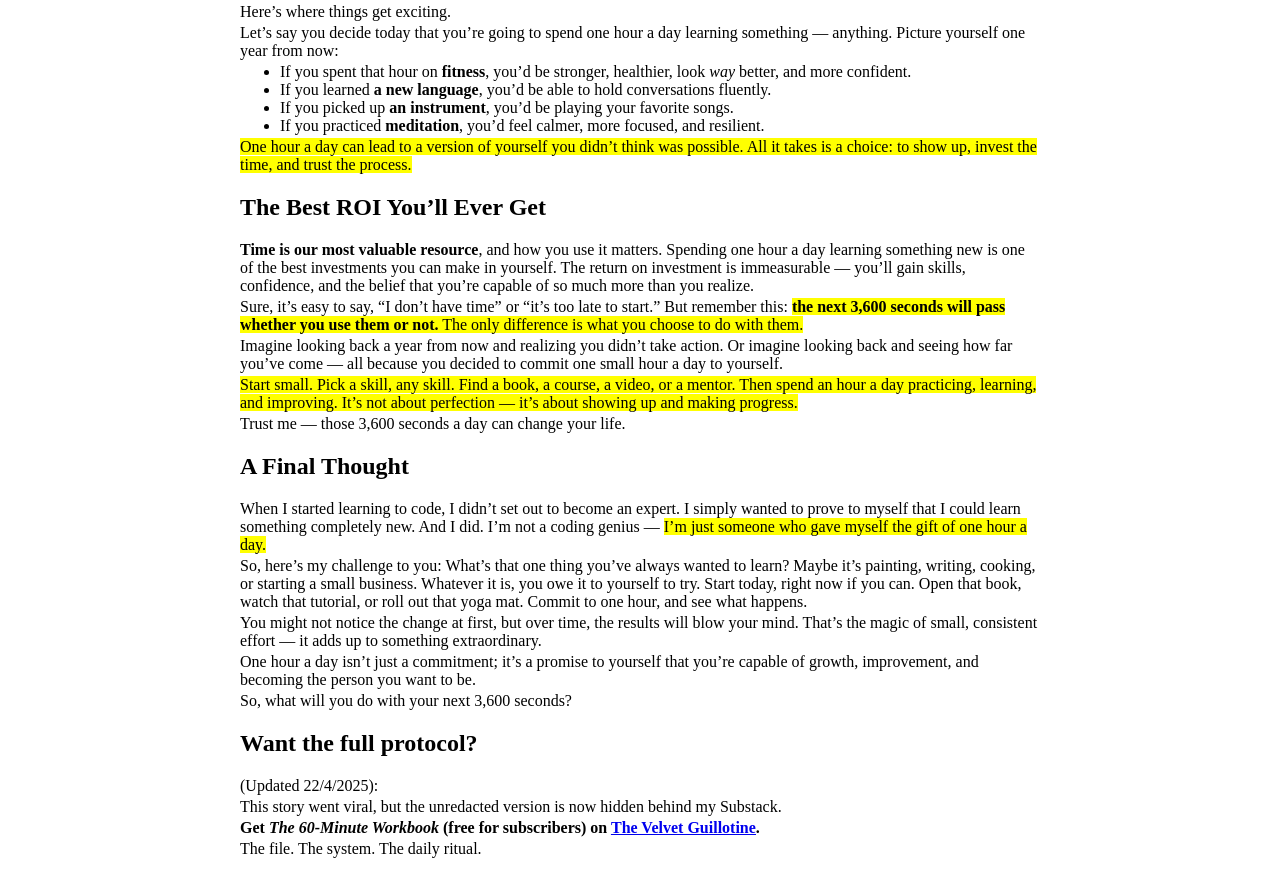
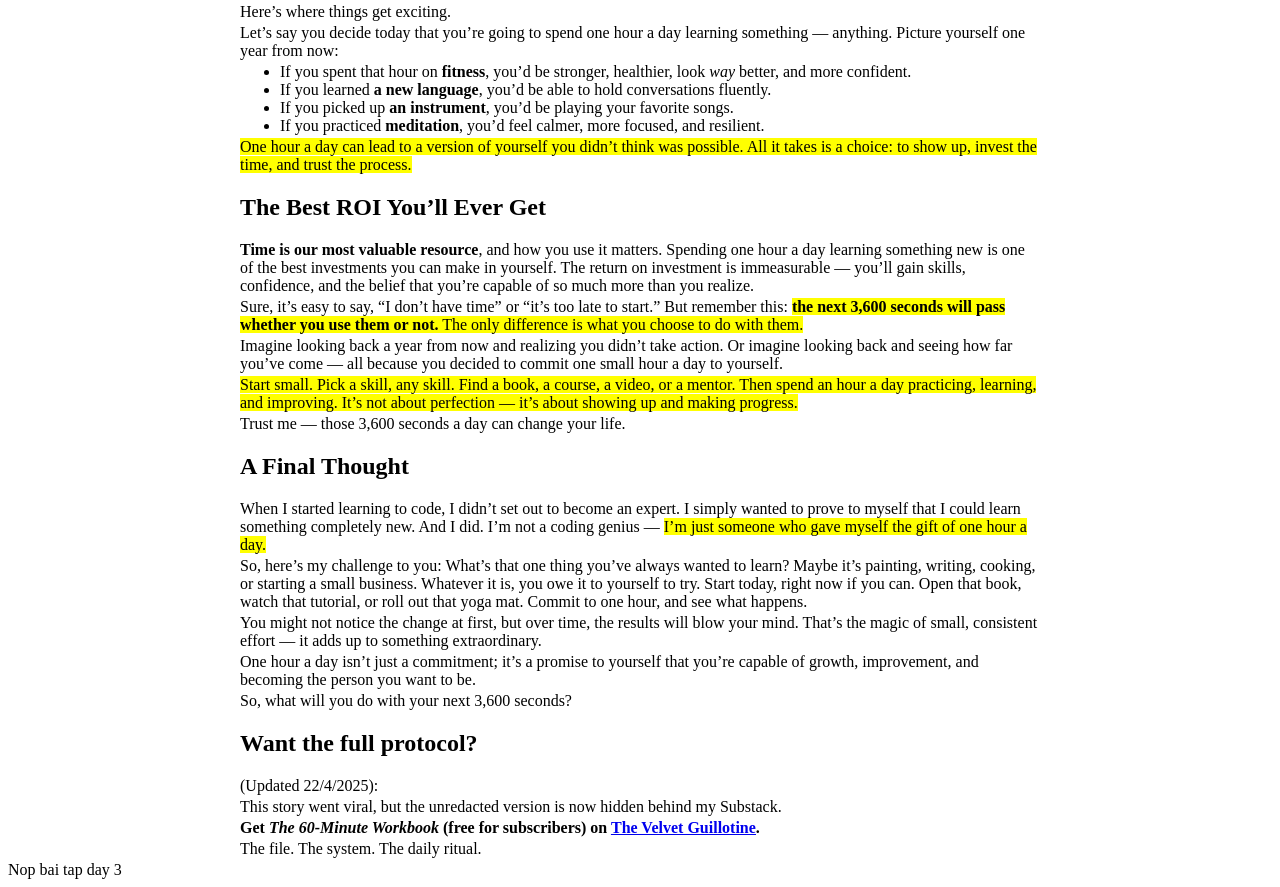
Before and after one commit to Thinhfullstack-code/project-day3, a plain HTML site: page project-3/index.html in a window 1280 px wide. Shown: the part 1878-2765 px from the top of the page. Before the commit the page ends 2744 px from the top, so only its background shows below. Drawn offline with Linux system fonts and the light colour scheme.

Commit message:
nop bai tap day3

```diff
--- a/project-3/index.html
+++ b/project-3/index.html
@@ -271,5 +271,6 @@
       </p>
       <p>The file. The system. The daily ritual.</p>
     </div>
+    <p>Nop bai tap day 3</p>
   </body>
 </html>
```
Also changed, not shown: 1 other file.
